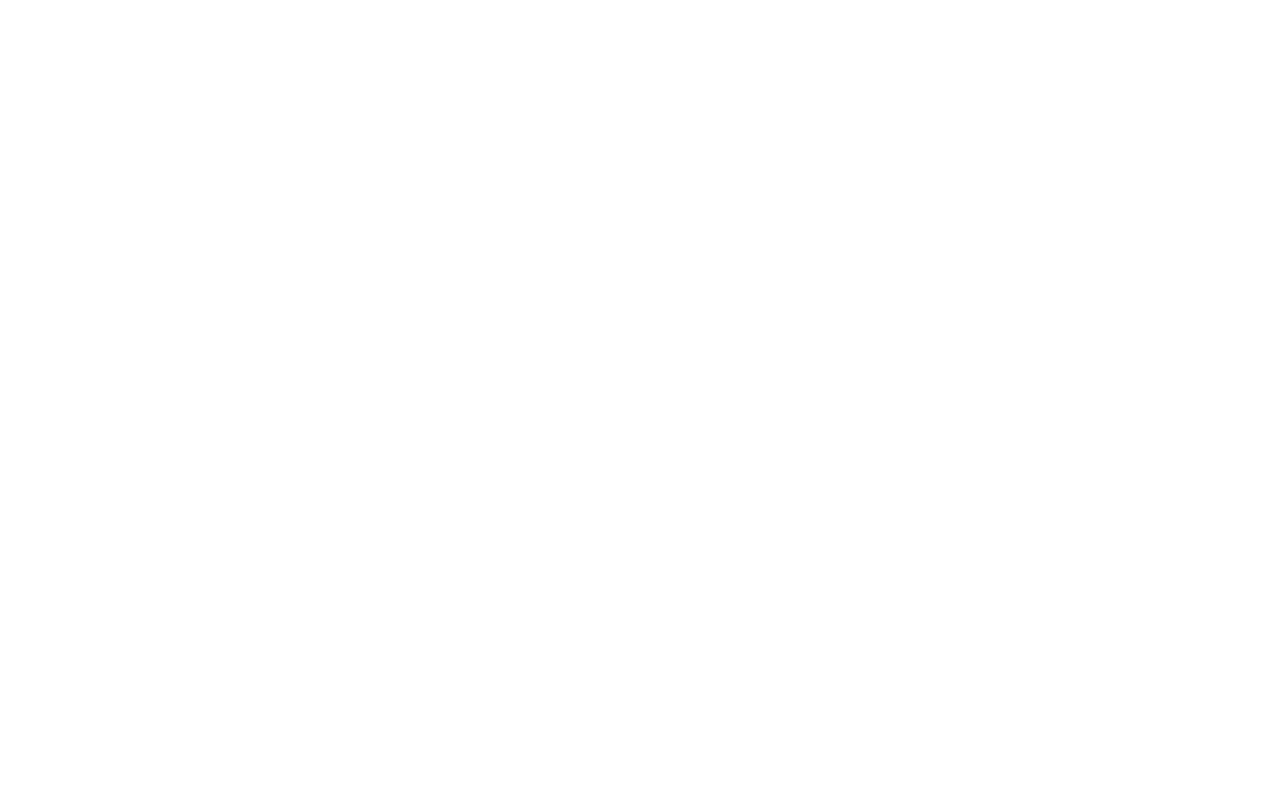
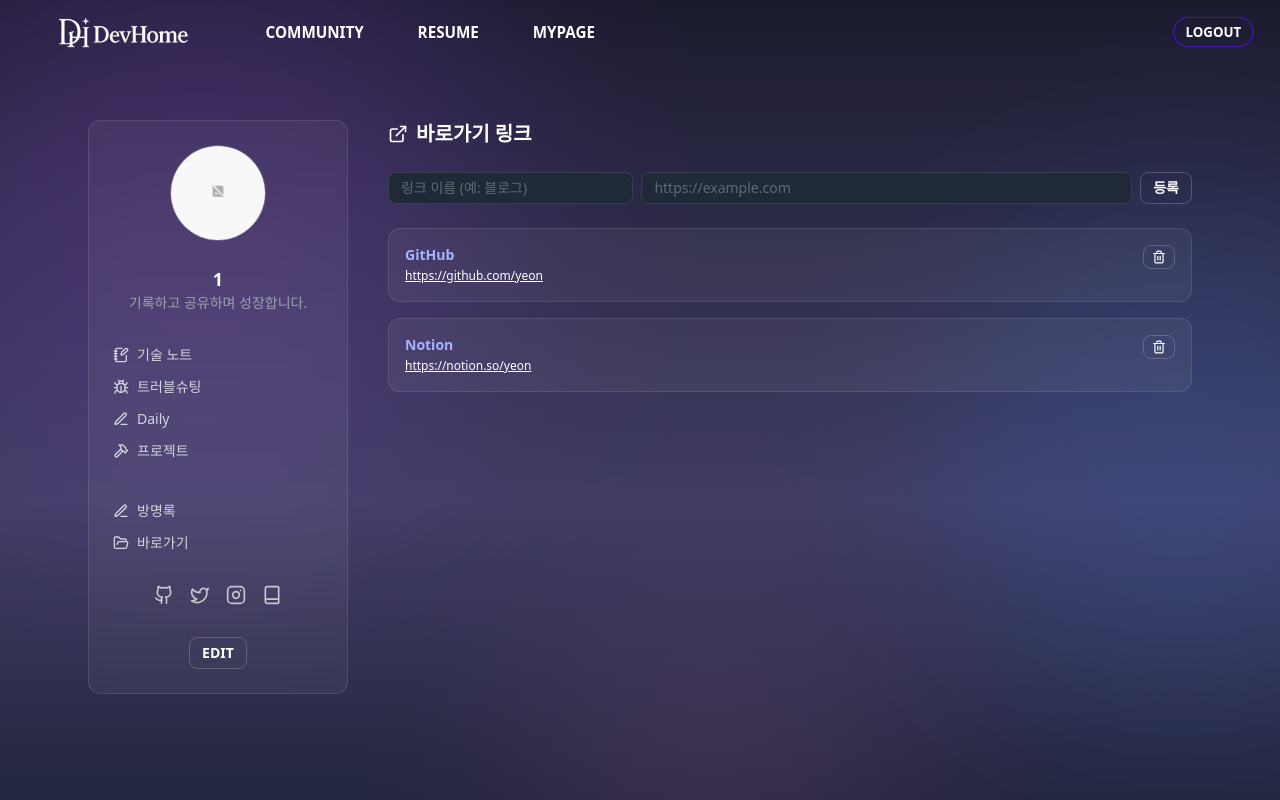
Before and after one commit to iziyeon/DevHome, a React (Vite) app: page /mypage/1/links in a window 1280 px wide. Before the commit this address had no page. Shown: the top 800 px of the page. Built offline with nearby package versions, Linux system fonts and the light colour scheme; the HTML template or start-up script is replaced by a standard one.

Commit message:
feat: 마이페이지 바로가기 페이지 생성 및 추가 기능 구현

```diff
--- a/src/components/pages/mypage/MyPageGuestbook.tsx
+++ b/src/components/pages/mypage/MyPageGuestbook.tsx
@@ -71,7 +71,7 @@
   return (
     <section className="space-y-6 animate-fade-in">
       <h2 className="flex items-center gap-2 text-xl font-bold text-white">
-        <MessageCircle className="w-5 h-5 text-primary" />
+        <MessageCircle className="w-5 h-5  text-white" />
         방명록
       </h2>
 
--- /dev/null
+++ b/src/components/pages/mypage/MyPageQuickLinks.tsx
@@ -0,0 +1,119 @@
+import { useState } from "react";
+// import { useParams } from "react-router-dom";
+import { ExternalLink, Trash2 } from "lucide-react";
+
+const currentUserNickname = "yeon";
+
+interface QuickLink {
+  id: string;
+  label: string;
+  url: string;
+  author: string;
+}
+
+export default function MyPageQuickLinks() {
+  // const { username: _username } = useParams<{ username: string }>(); //
+
+  const [links, setLinks] = useState<QuickLink[]>([
+    {
+      id: "l1",
+      label: "GitHub",
+      url: "https://github.com/yeon",
+      author: "yeon",
+    },
+    {
+      id: "l2",
+      label: "Notion",
+      url: "https://notion.so/yeon",
+      author: "yeon",
+    },
+  ]);
+
+  const [newLabel, setNewLabel] = useState("");
+  const [newUrl, setNewUrl] = useState("");
+
+  const handleDelete = (id: string) => {
+    if (confirm("정말로 삭제하시겠습니까?")) {
+      setLinks((prev) => prev.filter((link) => link.id !== id));
+    }
+  };
+
+  const handleAddLink = () => {
+    if (!newLabel.trim() || !newUrl.trim()) return;
+
+    const newLink: QuickLink = {
+      id: Math.random().toString(36).slice(2, 9),
+      label: newLabel,
+      url: newUrl,
+      author: currentUserNickname,
+    };
+
+    setLinks((prev) => [...prev, newLink]);
+    setNewLabel("");
+    setNewUrl("");
+  };
+
+  return (
+    <section className="space-y-6 animate-fade-in">
+      <h2 className="text-xl font-bold flex items-center gap-2 text-white">
+        <ExternalLink className="w-5 h-5 text-white" />
+        바로가기 링크
+      </h2>
+
+      {/* ✅ 입력 폼 */}
+      <div className="grid grid-cols-1 sm:grid-cols-[1fr_2fr_auto] gap-2">
+        <input
+          type="text"
+          value={newLabel}
+          onChange={(e) => setNewLabel(e.target.value)}
+          placeholder="링크 이름 (예: 블로그)"
+          className="input input-sm bg-[#1f2937] text-white border-white/10 placeholder-white/30"
+        />
+        <input
+          type="text"
+          value={newUrl}
+          onChange={(e) => setNewUrl(e.target.value)}
+          placeholder="https://example.com"
+          className="input input-sm bg-[#1f2937] text-white border-white/10 placeholder-white/30"
+        />
+        <button
+          onClick={handleAddLink}
+          className="btn btn-outline btn-sm text-white border-white/20 hover:border-indigo-300 hover:text-indigo-300 transition"
+        >
+          등록
+        </button>
+      </div>
+
+      {/* ✅ 링크 목록 */}
+      <ul className="space-y-4">
+        {links.map((link) => (
+          <li
+            key={link.id}
+            className="rounded-xl border border-white/10 bg-white/5 p-4 text-sm text-white flex justify-between items-start"
+          >
+            <div>
+              <p className="font-semibold text-indigo-300">{link.label}</p>
+              <a
+                href={link.url}
+                target="_blank"
+                rel="noopener noreferrer"
+                className="text-xs text-white underline hover:text-indigo-300 transition"
+              >
+                {link.url}
+              </a>
+            </div>
+
+            {link.author === currentUserNickname && (
+              <button
+                onClick={() => handleDelete(link.id)}
+                className="btn btn-outline btn-xs border-white/20 text-white hover:border-red-400 hover:text-red-400 transition"
+              >
+                <Trash2 size={14} />
+              </button>
+            )}
+          </li>
+        ))}
+      </ul>
+    </section>
+  );
+}
--- a/src/components/pages/mypage/PostCategoryPage.tsx
+++ b/src/components/pages/mypage/PostCategoryPage.tsx
@@ -30,7 +30,7 @@
     <div className="max-w-5xl mx-auto px-6 py-14 text-white animate-fade-in">
       <header className="flex items-center justify-between mb-6">
         <h2 className="text-xl font-bold border-b border-white/10 pb-2">
-          {categoryMap[categoryKey]} 글 목록
+          {categoryMap[categoryKey]}
         </h2>
 
         <Link
--- a/src/routes/Router.tsx
+++ b/src/routes/Router.tsx
@@ -10,6 +10,7 @@
 import MyPagePostDetail from "../components/pages/mypage/MyPagePostDetail";
 import MyPagePostWrite from "../components/pages/mypage/MyPagePostWrite";
 import MyPageGuestbook from "../components/pages/mypage/MyPageGuestbook";
+import MyPageQuickLinks from "../components/pages/mypage/MyPageQuickLinks"; // ✅ 추가 누락 방지
 
 export default function Router() {
   return (
@@ -26,7 +27,8 @@
             />
             <Route path="post/:id" element={<MyPagePostDetail />} />
             <Route path="write" element={<MyPagePostWrite />} />
-            <Route path="guestbook" element={<MyPageGuestbook />} />{" "}
+            <Route path="guestbook" element={<MyPageGuestbook />} />
+            <Route path="links" element={<MyPageQuickLinks />} />{" "}
           </Route>
         </Route>
       </Routes>
```
